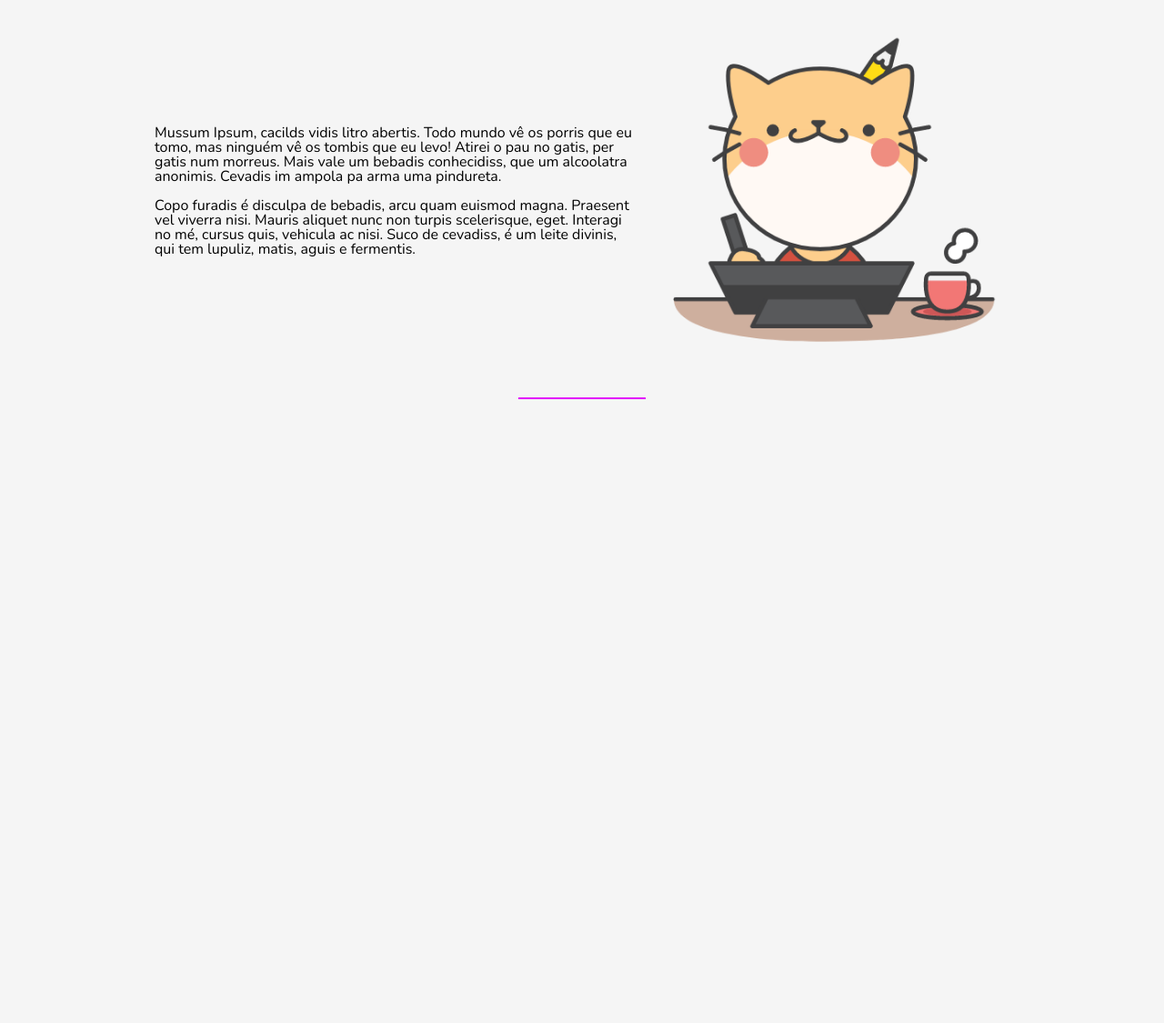
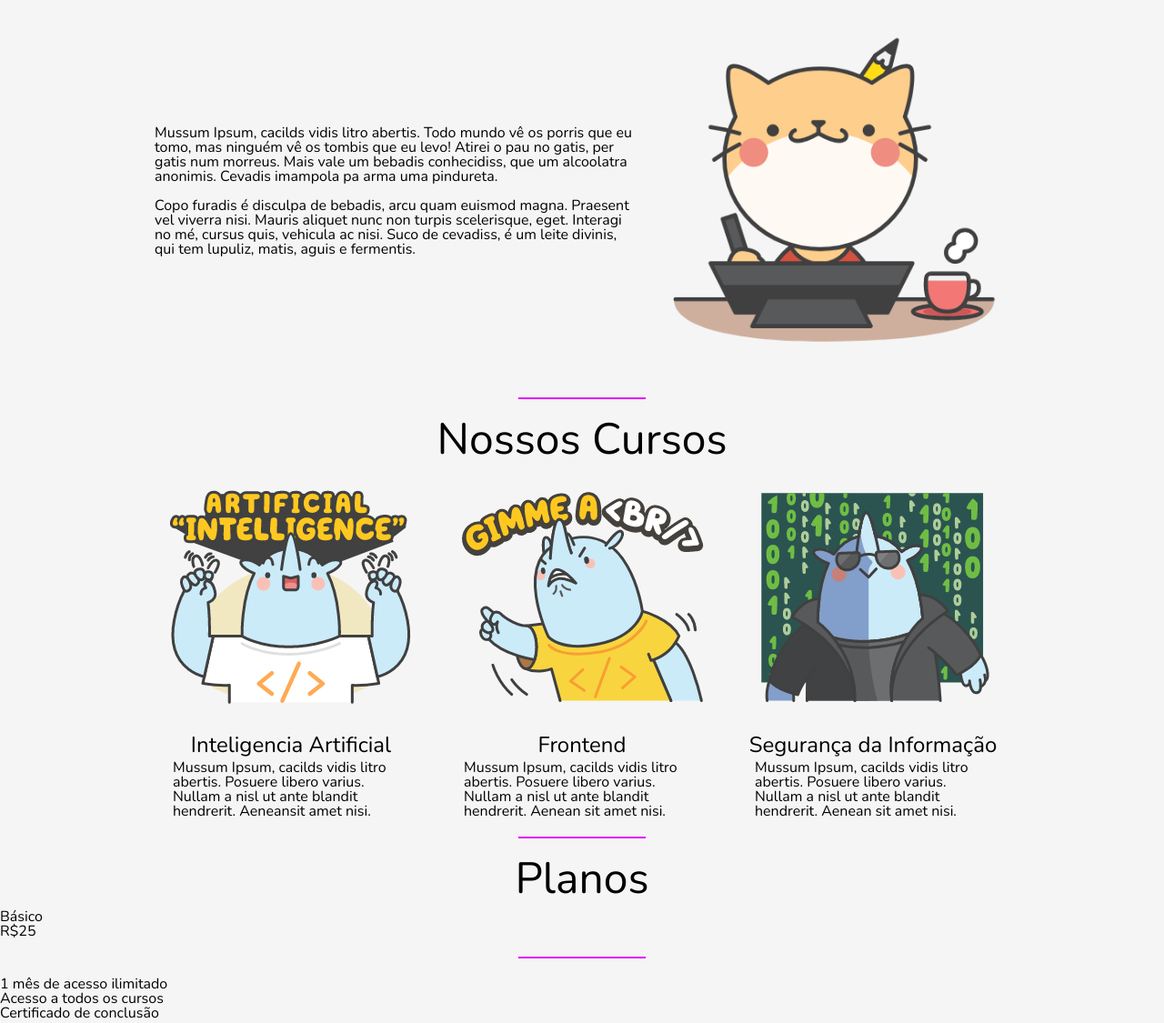
Before and after one commit to Paulodiastst/frontbox-starter-files-main, a plain HTML site: page index.html in a window 1280 px wide. Shown: the part 303-1428 px from the top of the page at 91% size. Before the commit the page ends 800 px from the top, so only its background shows below. Drawn offline with nearby package versions, Linux system fonts and the light colour scheme.

Commit message:
:packaje: Cursos

```diff
--- a/css/styles.css
+++ b/css/styles.css
@@ -24,7 +24,7 @@
 :root {
 	--ff-primary: "Nunito", Helvetica, Arial, sans-serif;
 
-	--clr-green-dark: #049a40;
+	--clr-green-dark: #049A40;
 	--clr-green-light: #0BF96A;
 	--clr-pink-dark: #E10BF9;
 	--clr-pink-light: #F3A0FD;
@@ -49,6 +49,7 @@ a:visited {
 	color: black;
 }
 
+                    /* Linha */
 hr {
 	border: none;
 	background-color: var(--clr-pink-dark);
@@ -79,7 +80,7 @@ img {
 /* 2. Menu
 /**********************************/
 .menu-bg {
-	background-color: var(--clr-green-dark);
+	background-color: var(--clr-green-light);
 }
 
 .menu {
@@ -93,6 +94,10 @@ img {
 
 .menu__logo {
 	margin: 10px;
+	transition: 0.5s;
+}
+.menu__logo:hover {
+	transform: scale(1.1);
 }
 
 .nav__list {
@@ -112,7 +117,7 @@ img {
 	font-weight: bold;
 	font-size: 3rem;
 	text-align: center;
-    margin: 0 auto;
+  margin: 0 auto;
 	padding: 25px 0;
 }
 
@@ -143,6 +148,27 @@ img {
 /* 5. Nossos cursos
 /**********************************/
 
+.cursos {
+	max-width: 960px;
+	margin: 0 auto;
+}
+
+.cursos-c {
+	display: flex;
+	flex-wrap: wrap;
+}
+
+.curso {
+	width: 280px;
+	margin: 0 20px;
+}
+
+.curso__titulo {
+	font-size: 1.5rem;
+	text-align: center;
+	margin: 10px 0 5px 0;
+}
+
 /**********************************/
 /* 6. Planos
 /**********************************/
--- a/index.html
+++ b/index.html
@@ -16,7 +16,7 @@
 		<div class="menu-bg">
 			<div class="menu">
 				<div class="menu__logo">
-					<a href="index.html"><img src="img/logo.png" alt=""></a>
+					<a href="index.html"><img src="img/logo.png" alt="Logo"></a>
 				</div><!--.menu__logo-->
 				<nav class="nav">
 					<ul class="nav__list">
@@ -28,12 +28,9 @@
 				</nav> <!-- nav -->
 			</div> <!-- .menu -->
 		</div> <!-- .menu-bg -->
-
 		<h1 class="intro">Aprenda a programar, <br>um projeto por vez!</h1>
 	</header>
 	<hr>
-
-
 	<section class="somos" id="somos">
 		<h2 class="section__titulo">Quem Somos</h2>
 		<div class="somos-c">
@@ -41,9 +38,7 @@
 				<p>
 					Mussum Ipsum, cacilds vidis litro abertis. Todo mundo vê os porris que eu tomo, mas ninguém vê os tombis que eu
 					levo!
-					Atirei o pau no gatis, per gatis num morreus. Mais vale um bebadis conhecidiss, que um alcoolatra anonimis. Cevadis
-					im
-					ampola pa arma uma pindureta.
+					Atirei o pau no gatis, per gatis num morreus. Mais vale um bebadis conhecidiss, que um alcoolatra anonimis. Cevadis	imampola pa arma uma pindureta.
 				</p>
 				<br>
 				<p>
@@ -62,5 +57,50 @@
 
 	<hr>
 
+	<section class="cursos" id="cursos">
+		<h2 class="section__titulo">Nossos Cursos</h2>
+		<div class="cursos-c">
+			<div class="curso">
+				<img src="img/ai.png" alt="Inteligência Artificial" class="curso__img">
+				<h3 class="curso__titulo">Inteligencia Artificial</h3>
+				<p class="curso__descricao">
+					Mussum Ipsum, cacilds vidis litro abertis. Posuere libero varius. Nullam a nisl ut ante blandit hendrerit. Aeneansit amet nisi.
+				</p>
+			</div>
+			<div class="curso">
+				<img src="img/front.png" alt="Frontend" class="curso__img">
+				<h3 class="curso__titulo">Frontend</h3>
+				<p class="curso__descricao">
+					Mussum Ipsum, cacilds vidis litro abertis. Posuere libero varius. Nullam a nisl ut ante blandit hendrerit. Aenean sit amet nisi.
+				</p>
+			</div>
+			<div class="curso">
+				<img src="img/seguranca.png" alt="Segurança da Informação" class="curso__img">
+				<h3 class="curso__titulo">Segurança da Informação</h3>
+				<p class="cursos__descricao">
+					Mussum Ipsum, cacilds vidis litro abertis. Posuere libero varius. Nullam a nisl ut ante blandit hendrerit. Aenean sit amet nisi.
+				</p>
+			</div> <!-- cursos -->
+		</div> <!-- .cursos-c -->
+	</section> <!-- .cursos -->
+
+	<hr>
+
+	<section class="planos" id="planos">
+		<h2 class="section__titulo">Planos</h2>
+			<div class="planos-c">
+				<div class="plano">
+				<h2 class="plano__titulo">Básico</h2>
+				<span class="plano__preco"><sup>R$</sup>25</span>
+				<hr class="plano__divisor">
+				<ul class="planop-lista">
+					<li class="plano-lista__item">1 mês de acesso ilimitado</li>
+					<li class="plano-lista__item">Acesso a todos os cursos</li>
+					<li class="plano-lista__item">Certificado de conclusão</li>
+				</ul> <!-- plano-lista -->
+			</div> <!-- plano -->
+			</div> <!-- planos-c -->
+	</section>
+
 </body>
 </html>
```
